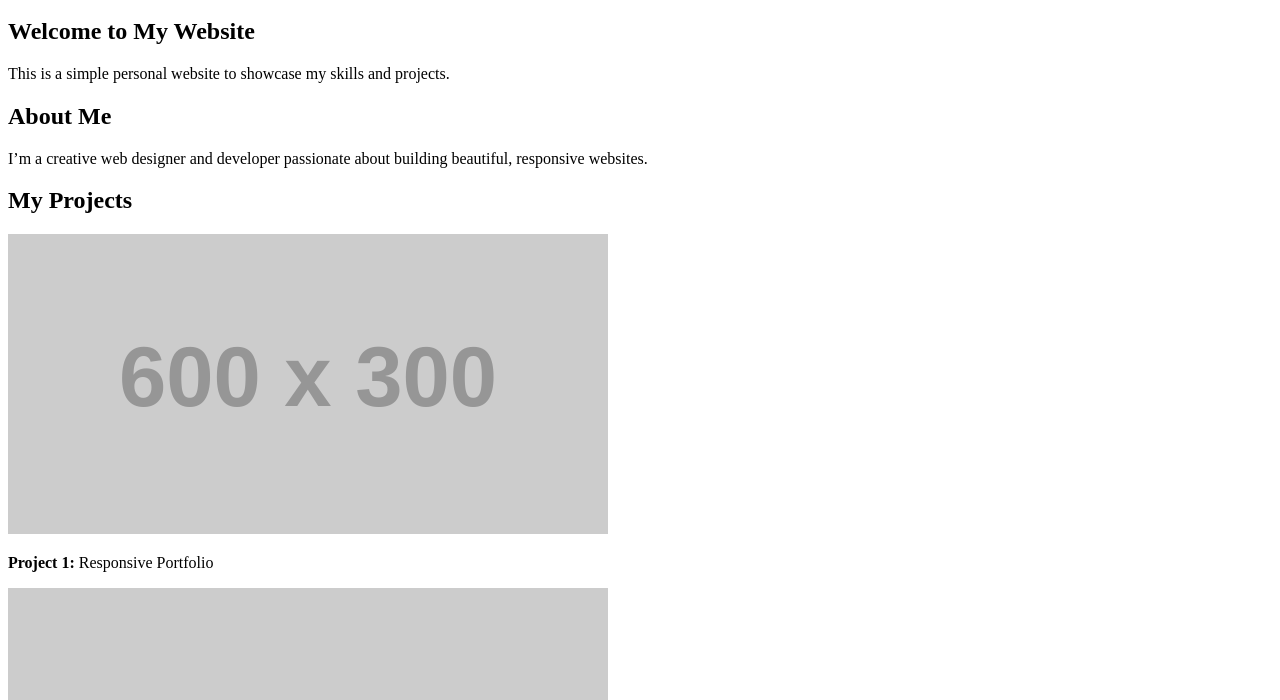
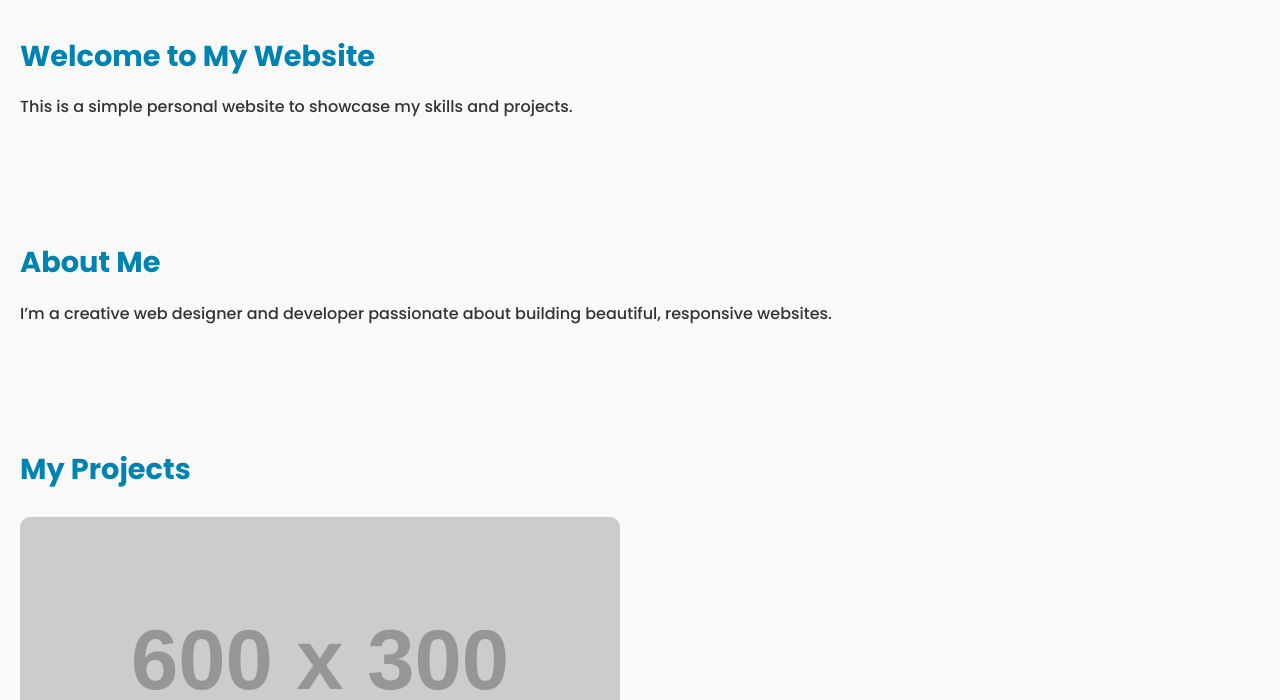
Before and after one commit to praneethaucse/Responsive-Personal-Portfolio-Landing-Page, a plain HTML site: page index.html in a window 1280 px wide. Shown: the part 154-854 px from the top of the page. Drawn offline with Linux system fonts and the light colour scheme; placeholder pictures from the web are drawn by us.

Commit message:
Update index.html

```diff
--- a/index.html
+++ b/index.html
@@ -5,7 +5,7 @@
   <meta charset="UTF-8" />
   <meta name="viewport" content="width=device-width, initial-scale=1.0"/>
   <title>My Personal Website</title>
-  <link rel="stylesheet" href="Final project.css" />
+  <link rel="stylesheet" href="style.css" />
 
   <link href="https://fonts.googleapis.com/css2?family=Poppins:wght@300;500;700&display=swap" rel="stylesheet">
   <script src="https://kit.fontawesome.com/a076d05399.js" crossorigin="anonymous"></script>
```
